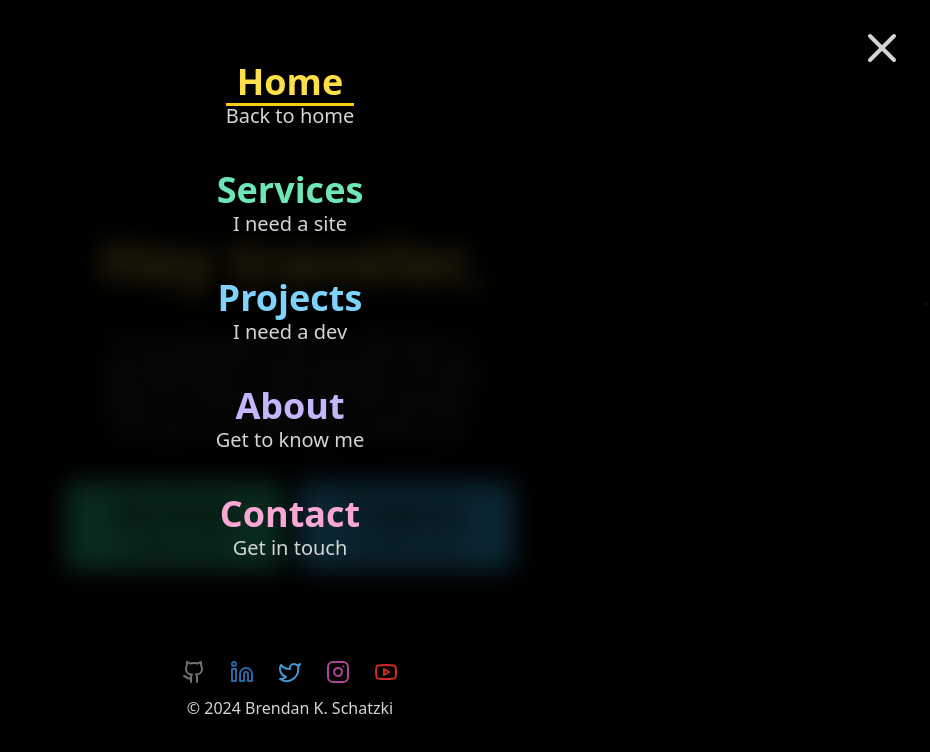
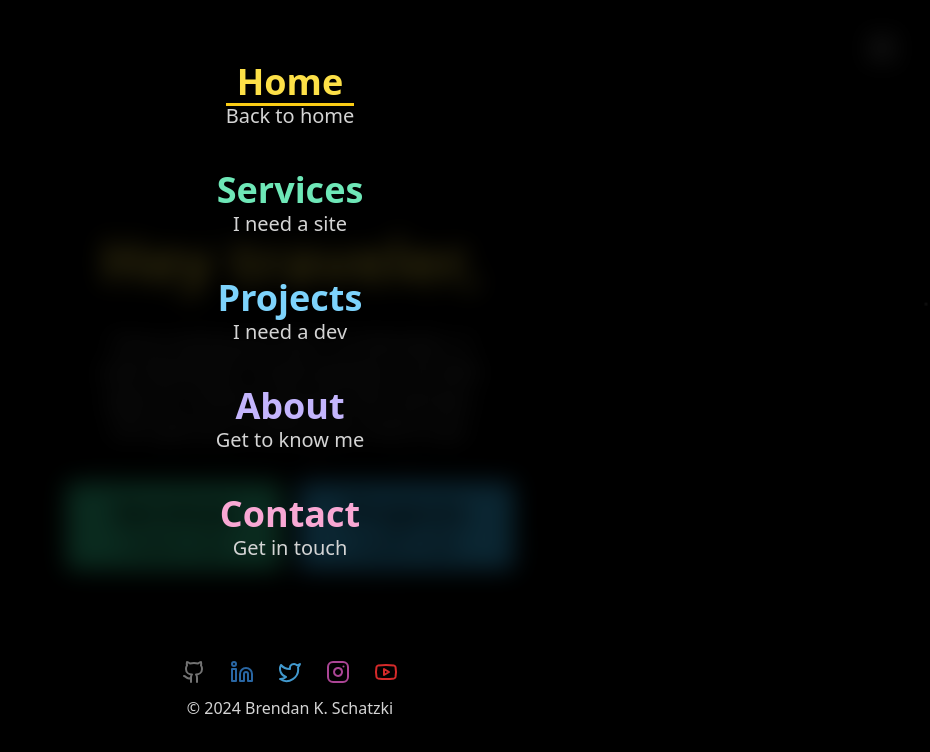
Before and after one commit to BKSchatzki/bkschatzki-dev, a React (Vite) app: page / in a window 1280 px wide. Both pictures are taken after a click on the label 1232 px from the left and 48 px from the top of the page. Shown: the top 752 px of the page, without its empty margins (350-1280 px from the left). Built offline with nearby package versions, Linux system fonts and the light colour scheme.

Commit message:
Add z-index to NavLinks backdrop and iconRow line

```diff
--- a/src/components/NavLinks.tsx
+++ b/src/components/NavLinks.tsx
@@ -23,7 +23,7 @@ const NavLinks = ({
       {navType === "drawerMenu" && isMenuOpen && (
         <motion.ul
           key="backdrop"
-          className="fixed top-0 flex min-h-[100dvh] w-screen flex-col items-center justify-center gap-6 bg-black bg-opacity-80 bg-clip-padding text-center backdrop-blur-md backdrop-filter sm:gap-10"
+          className="fixed top-0 z-10 flex min-h-[100dvh] w-screen flex-col items-center justify-center gap-6 bg-black bg-opacity-80 bg-clip-padding text-center backdrop-blur-md backdrop-filter sm:gap-10"
           initial={{ opacity: 0 }}
           animate={{ opacity: 1 }}
           exit={{ opacity: 0, transition: { delay: 0.25 } }}
@@ -82,7 +82,7 @@ const NavLinks = ({
                 {location.pathname === page.navLink?.href && (
                   <motion.div
                     layoutId="iconRowUnderline"
-                    className={`absolute left-[-25%] top-[110%] h-[3px] w-[150%] ${page.styles?.bgColorAccent}`}
+                    className={`absolute left-[-25%] top-[110%] z-10 h-[3px] w-[150%] ${page.styles?.bgColorAccent}`}
                   />
                 )}
               </Link>
```
